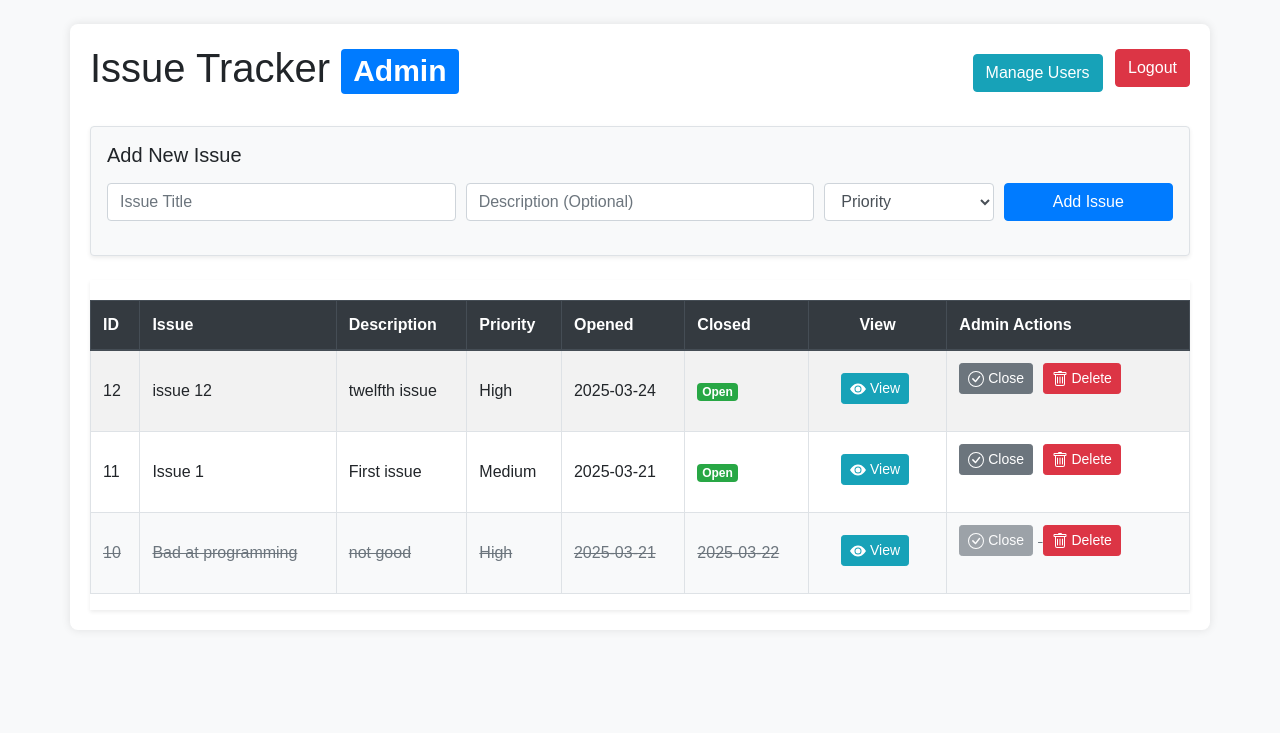
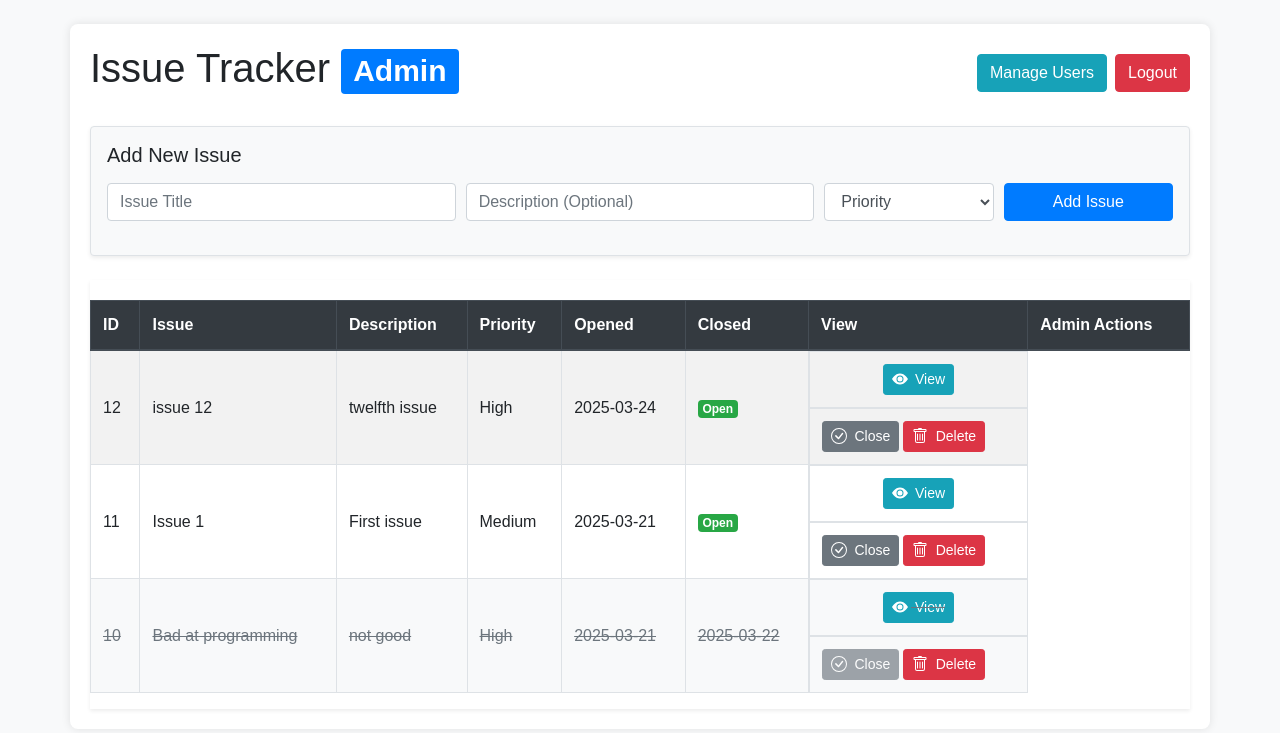
Before and after one commit to Drew-Kirby/CIS355FinalProject, a PHP site: page / in a window 1280 px wide. Shown: the top 733 px of the page. Run offline with PHP 8.4, Linux system fonts and the light colour scheme; a user stored in the database is signed in; data comes from the database, SQL or seed files in the repository.

Commit message:
Fixed buttons

```diff
--- a/index.php
+++ b/index.php
@@ -131,28 +131,6 @@ unset($_SESSION['error_message'], $_SESSION['success_message'], $_SESSION['info_
     <title>Issue Tracker <?php echo $isAdmin ? '- Admin' : ''; ?></title>
     <link rel="stylesheet" href="https://maxcdn.bootstrapcdn.com/bootstrap/4.5.2/css/bootstrap.min.css">
     <link rel="stylesheet" href="styles.css">
-    <style>
-        .table td .btn {
-            margin-right: 5px;
-            margin-bottom: 5px; /* Add bottom margin for wrapped buttons */
-        }
-         tr.issue-closed td {
-             background-color: #f8f9fa !important;
-             color: #6c757d;
-             text-decoration: line-through;
-         }
-         .table th, .table td { /* Ensure consistent vertical alignment */
-             vertical-align: middle;
-         }
-         .action-cell { /* Set a min-width for the admin actions cell if needed */
-             min-width: 210px; /* Adjust as needed */
-             text-align: left; /* Align buttons left */
-         }
-         .view-cell {
-             min-width: 120px; /* Ensure view button has space */
-             text-align: center; /* Center the view button */
-         }
-    </style>
 </head>
 <body>
 <div class="container mt-4">
@@ -160,11 +138,12 @@ unset($_SESSION['error_message'], $_SESSION['success_message'], $_SESSION['info_
     <!-- Header -->
     <div class="d-flex justify-content-between align-items-center mb-4">
         <h1>Issue Tracker <?php if ($isAdmin) echo '<span class="badge badge-primary align-middle">Admin</span>'; ?></h1>
-        <div>
+        <!-- Added a wrapper div for better control if needed -->
+        <div class="header-actions d-flex align-items-center">
             <?php if ($isAdmin): ?>
                 <a href="personlist.php" class="btn btn-info mr-2">Manage Users</a>
             <?php endif; ?>
-            <form action="logout.php" method="POST" style="display:inline;">
+            <form action="logout.php" method="POST" style="display:inline; margin:0;"> <!-- Remove default form margins -->
                 <button type="submit" class="btn btn-danger">Logout</button>
             </form>
         </div>
@@ -256,8 +235,8 @@ unset($_SESSION['error_message'], $_SESSION['success_message'], $_SESSION['info_
                         <td><?php echo htmlspecialchars(date('Y-m-d', strtotime($issue['date_opened']))); ?></td>
                         <td class="issue-closed-date"><?php echo $isClosed ? htmlspecialchars(date('Y-m-d', strtotime($issue['date_closed']))) : '<span class="badge badge-success">Open</span>'; ?></td>
 
-                        <!-- View Details Button - Visible to ALL logged-in users -->
-                        <td class="view-cell">
+                        <!-- View Details Button - Added flex classes to TD -->
+                        <td class="view-cell d-flex justify-content-center align-items-center">
                              <a href="view_issue.php?id=<?php echo $issue['id']; ?>"
                                 class="btn btn-info btn-sm"
                                 title="View Issue Details and Comments">
@@ -268,21 +247,19 @@ unset($_SESSION['error_message'], $_SESSION['success_message'], $_SESSION['info_
                              </a>
                         </td>
 
-                        <!-- Admin Actions Column Data - Show ONLY to Admins -->
+                        <!-- Admin Actions Column Data - Added flex classes to TD -->
                         <?php if ($isAdmin): ?>
-                        <td class="action-cell">
+                        <td class="action-cell d-flex align-items-center">
                             <!-- Close Button Form -->
-                            <form action="" method="POST" style="display:inline-block;">
+                            <form action="" method="POST" style="display:inline-block; margin: 0;" class="mr-1"> <!-- Added small margin right -->
                                 <input type="hidden" name="id" value="<?php echo $issue['id']; ?>">
                                 <button type="submit" name="closeIssue" class="btn btn-secondary btn-sm issue-close-btn" title="Close Issue" <?php echo $isClosed ? 'disabled' : ''; ?>>
                                     <svg xmlns="http://www.w3.org/2000/svg" width="16" height="16" fill="currentColor" class="bi bi-check-circle" viewBox="0 0 16 16"><path d="M8 15A7 7 0 1 1 8 1a7 7 0 0 1 0 14zm0 1A8 8 0 1 0 8 0a8 8 0 0 0 0 16z"/><path d="M10.97 4.97a.235.235 0 0 0-.02.022L7.477 9.417 5.384 7.323a.75.75 0 0 0-1.06 1.06L6.97 11.03a.75.75 0 0 0 1.079-.02l3.992-4.99a.75.75 0 0 0-1.071-1.05z"/></svg> Close
                                 </button>
                             </form>
 
-                            <!-- Note: Edit is now handled within view_issue.php. You could keep a direct edit link here for admins if desired, but linking to view/edit is common -->
-
                             <!-- Delete Button Form -->
-                            <form action="" method="POST" style="display:inline-block;" onsubmit="return confirm('Are you sure you want to permanently delete this issue and ALL its comments? This cannot be undone.');">
+                            <form action="" method="POST" style="display:inline-block; margin: 0;" onsubmit="return confirm('Are you sure you want to permanently delete this issue and ALL its comments? This cannot be undone.');">
                                 <input type="hidden" name="id" value="<?php echo $issue['id']; ?>">
                                 <button type="submit" name="deleteIssue" class="btn btn-danger btn-sm" title="Delete Issue">
                                     <svg xmlns="http://www.w3.org/2000/svg" width="16" height="16" fill="currentColor" class="bi bi-trash" viewBox="0 0 16 16"><path d="M5.5 5.5A.5.5 0 0 1 6 6v6a.5.5 0 0 1-1 0V6a.5.5 0 0 1 .5-.5zm2.5 0a.5.5 0 0 1 .5.5v6a.5.5 0 0 1-1 0V6a.5.5 0 0 1 .5-.5zm3 .5a.5.5 0 0 0-1 0v6a.5.5 0 0 0 1 0V6z"/><path fill-rule="evenodd" d="M14.5 3a1 1 0 0 1-1 1H13v9a2 2 0 0 1-2 2H5a2 2 0 0 1-2-2V4h-.5a1 1 0 0 1-1-1V2a1 1 0 0 1 1-1H6a1 1 0 0 1 1-1h2a1 1 0 0 1 1 1h3.5a1 1 0 0 1 1 1v1zM4.118 4 4 4.059V13a1 1 0 0 0 1 1h6a1 1 0 0 0 1-1V4.059L11.882 4H4.118zM2.5 3V2h11v1h-11z"/></svg> Delete
--- a/styles.css
+++ b/styles.css
@@ -138,3 +138,51 @@ td, th {
         max-width: 150px;
     }
 }
+
+ /* --- Base Table Cell Alignment --- */
+ .table th, .table td {
+    vertical-align: middle !important; /* Use !important to ensure override if necessary */
+}
+
+/* --- Button Margins --- */
+.table td .btn,
+.table td form { /* Apply consistent margin to forms containing buttons too */
+   margin-right: 5px; /* Spacing between buttons */
+   margin-bottom: 0; /* Remove bottom margin */
+   margin-top: 0; /* Remove top margin */
+}
+.table td .btn:last-child,
+.table td form:last-child .btn {
+    margin-right: 0; /* No right margin for the last button/form in a cell */
+}
+
+/* --- Closed Issue Styling --- */
+tr.issue-closed td {
+    background-color: #f8f9fa !important;
+    color: #6c757d;
+    text-decoration: line-through;
+}
+
+/* --- Cell Specific Styling --- */
+.action-cell {
+   min-width: 140px; /* Adjust if needed, maybe smaller now */
+   /* text-align: left; // Let flexbox handle alignment */
+}
+.view-cell {
+   min-width: 90px; /* Adjust if needed */
+   /* text-align: center; // Let flexbox handle alignment */
+}
+
+/* --- Header Button Alignment Fix (if needed) --- */
+.header-actions > * { /* Target direct children of the button container */
+    vertical-align: middle; /* Attempt baseline alignment */
+}
+.header-actions .btn {
+    margin-bottom: 0; /* Prevent extra margin affecting alignment */
+}
+
+/* --- SVG Alignment in Buttons --- */
+.btn svg {
+    vertical-align: text-bottom; /* Helps align icon with text baseline */
+    margin-right: 0.25em; /* Add a small space between icon and text */
+}
```
